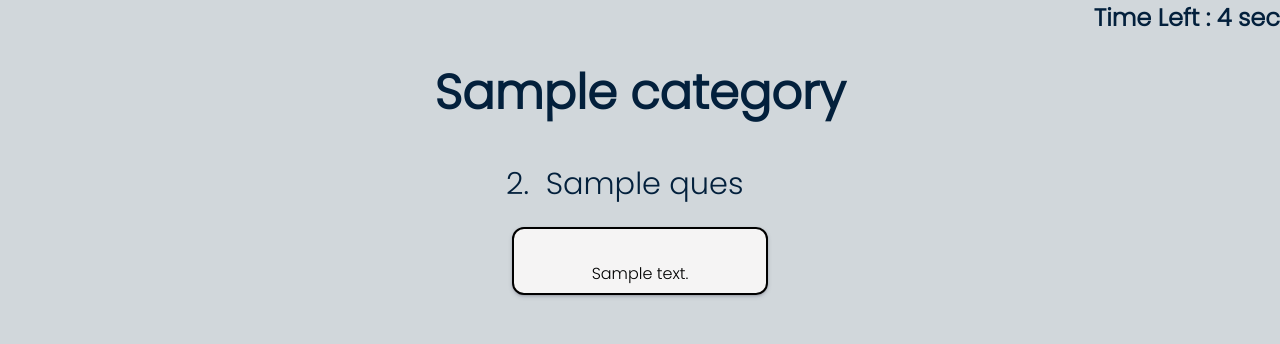
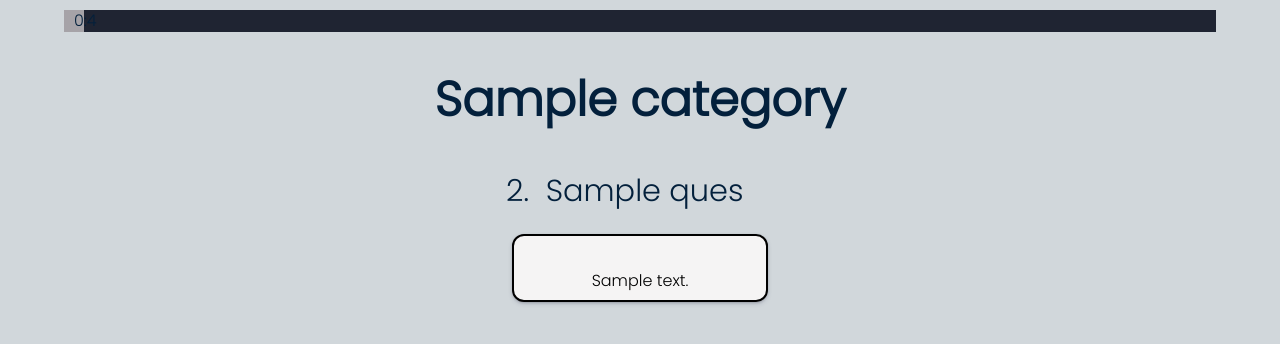
Before and after one commit to AnitaJustin/Project, a Django app: template quiz/templates/question.html in a window 1280 px wide. Shown: the top 344 px of the page. Run offline with Django 4.2, Linux system fonts and the light colour scheme; tables that the repository leaves empty hold one stand-in row (values such as "Sample post"); the template is opened without the code that fills it: values that come from a table or form of the project are taken from there, most other values are stand-ins (such as "Sample title", 1, 10 or a date in 2020).

Commit message:
timer modification

```diff
--- a/quiz/templates/question.html
+++ b/quiz/templates/question.html
@@ -49,11 +49,31 @@
         cursor: pointer;
         margin-bottom: 10px;
         }
+  #progressBar {
+  width: 90%;
+  margin: 10px auto;
+  height: 22px;
+  background-color: #1f2432;
+}
+
+#progressBar div {
+  height: 100%;
+  text-align: right;
+  padding: 0 10px;
+  line-height: 22px; /* same as #progressBar height if we want text middle aligned */
+  width: 0;
+  background-color: #a6a3a8;
+  box-sizing: border-box;
+}
+
+
     </style>
 </head>
 <body>
-
-    <b><div style="display: inline-block; font-size: 1.5rem; float: right;" id="timer"></div></b><br>
+    <div id="progressBar">
+        <div class="bar"></div>
+      </div>
+    <!-- <b><div style="display: inline-block; font-size: 1.5rem; float: right;" id="timer"></div></b><br> -->
     <center>
     <h1 style="font-size: 3rem;color: rgb(3, 32, 60);">{{category}}</h1>
     <!-- <h2>{{level}}</h2> -->
@@ -73,23 +93,26 @@
         var dur;
         $(function () {
 
-            startTimer(parseInt('{{duration}}'));
+            // startTimer(parseInt('{{duration}}'));
+            progress(parseInt('{{duration}}'), parseInt('{{fulltym}}'), $('#progressBar'));
         });
-        function startTimer(duration) {
-            setInterval(function () {
-            if (--duration < 0) {
-            //checking if the timer gets to zero
-            // submit the level and move on to the next one
-            window.location.href="/result?category=" + encodeURIComponent('{{category}}') + "&level=" + encodeURIComponent('{{level}}')+ "&score="+encodeURIComponent('{{score}}')+"&min_correct="+encodeURIComponent('{{min_correct}}');
-            }
-            else{
-                document.getElementById('timer').innerHTML ="Time Left : "+ duration +" sec";
-            }
+    function progress(timeleft, timetotal, $element) {
+    var progressBarWidth = (timetotal - timeleft) * $element.width() / timetotal;
+    dur=timeleft;
+    $element.find('div').animate({ width: progressBarWidth }, 500).html(Math.floor(timeleft/60) + ":"+ timeleft%60);
+    if(timeleft > 0) {
+        setTimeout(function() {
 
-            dur=duration;
-            // pass the current time to the next qn page
+            progress(timeleft - 1, timetotal, $element);
             }, 1000);
         }
+    else {
+                window.location.href="/result?category=" + encodeURIComponent('{{category}}') + "&level=" + encodeURIComponent('{{level}}')+ "&score="+encodeURIComponent('{{score}}')+"&min_correct="+encodeURIComponent('{{min_correct}}');
+            }
+    };
+
+
+
         function checkAnswer(answer,id,correct_answer) {
             var buttons=document.querySelectorAll('button');
             for (var i = 0; i < buttons.length; i++)
```
Also changed, not shown: quiz/home/views.py (+8 -1 lines), quiz/templates/result.html (+14 -6 lines).
